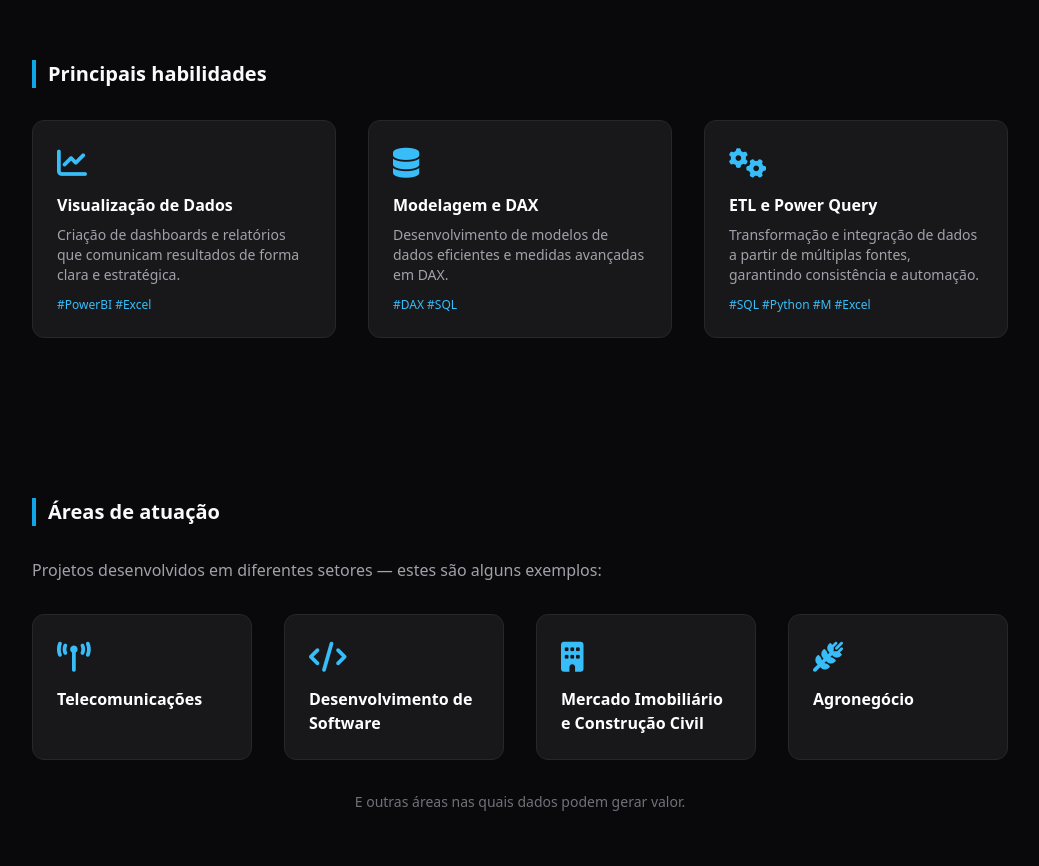
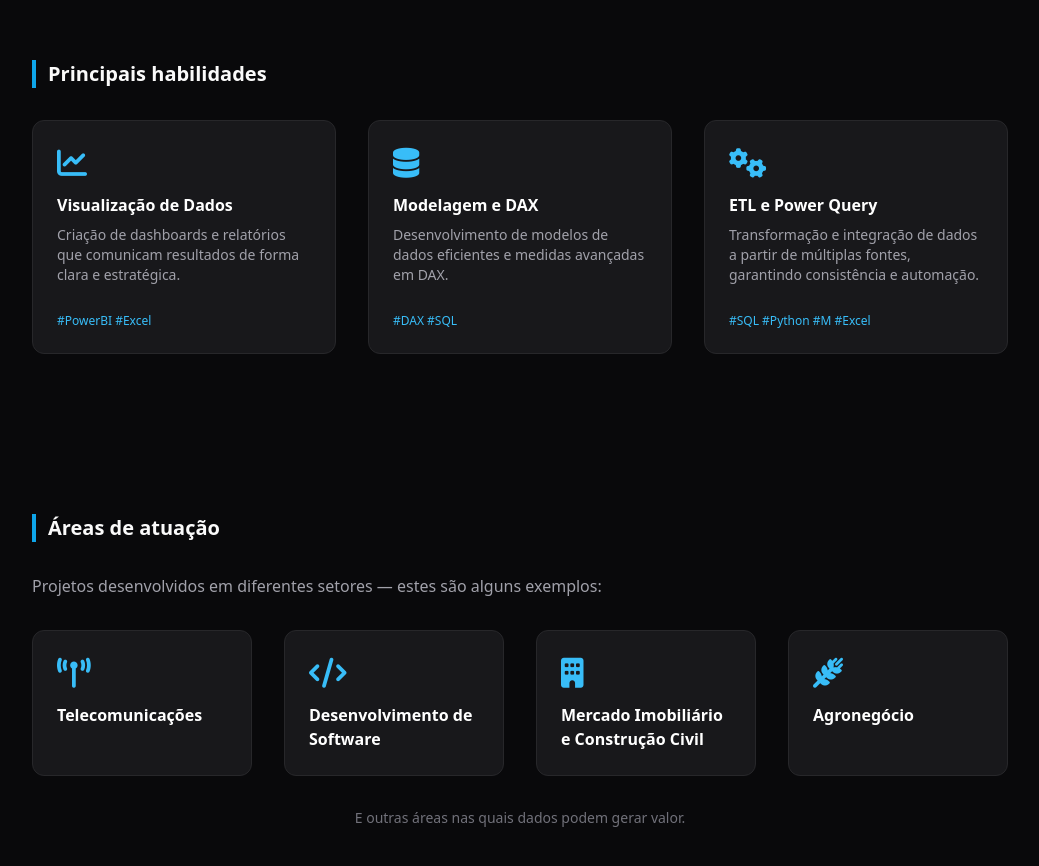
Before and after one commit to egrellert/egrellert.github.io, a plain HTML site: page index.html in a window 1280 px wide. Shown: the part 820-1686 px from the top of the page, without its empty margins (120-1159 px from the left). Drawn offline with nearby package versions, Linux system fonts and the light colour scheme.

Commit message:
Update index.html

```diff
--- a/index.html
+++ b/index.html
@@ -40,27 +40,38 @@
   <div class="max-w-5xl mx-auto px-6">
     <h2 class="text-xl font-semibold mb-8 border-l-4 border-sky-500 pl-3">Principais habilidades</h2>
     <div class="grid sm:grid-cols-2 md:grid-cols-3 gap-8">
-        <div class="bg-zinc-900 border border-zinc-800 rounded-xl p-6 hover:border-sky-500 hover:scale-105 transition-all fade-in">
+
+      <div class="bg-zinc-900 border border-zinc-800 rounded-xl p-6 hover:border-sky-500 hover:scale-105 transition-all fade-in flex flex-col justify-between">
+        <div>
           <i class="fa-solid fa-chart-line text-sky-400 text-3xl mb-3"></i>
           <h4 class="text-white font-semibold mb-2">Visualização de Dados</h4>
           <p class="text-zinc-400 text-sm mb-3">Criação de dashboards e relatórios que comunicam resultados de forma clara e estratégica.</p>
-          <p class="text-sky-400 text-xs">#PowerBI #Excel</p>
         </div>
-        <div class="bg-zinc-900 border border-zinc-800 rounded-xl p-6 hover:border-sky-500 hover:scale-105 transition-all fade-in">
+        <p class="text-sky-400 text-xs mt-4">#PowerBI #Excel</p>
+      </div>
+
+      <div class="bg-zinc-900 border border-zinc-800 rounded-xl p-6 hover:border-sky-500 hover:scale-105 transition-all fade-in flex flex-col justify-between">
+        <div>
           <i class="fa-solid fa-database text-sky-400 text-3xl mb-3"></i>
           <h4 class="text-white font-semibold mb-2">Modelagem e DAX</h4>
           <p class="text-zinc-400 text-sm mb-3">Desenvolvimento de modelos de dados eficientes e medidas avançadas em DAX.</p>
-          <p class="text-sky-400 text-xs">#DAX #SQL</p>
         </div>
-        <div class="bg-zinc-900 border border-zinc-800 rounded-xl p-6 hover:border-sky-500 hover:scale-105 transition-all fade-in">
+        <p class="text-sky-400 text-xs mt-4">#DAX #SQL</p>
+      </div>
+
+      <div class="bg-zinc-900 border border-zinc-800 rounded-xl p-6 hover:border-sky-500 hover:scale-105 transition-all fade-in flex flex-col justify-between">
+        <div>
           <i class="fa-solid fa-gears text-sky-400 text-3xl mb-3"></i>
           <h4 class="text-white font-semibold mb-2">ETL e Power Query</h4>
           <p class="text-zinc-400 text-sm mb-3">Transformação e integração de dados a partir de múltiplas fontes, garantindo consistência e automação.</p>
-          <p class="text-sky-400 text-xs">#SQL #Python #M #Excel</p>
         </div>
+        <p class="text-sky-400 text-xs mt-4">#SQL #Python #M #Excel</p>
+      </div>
+
     </div>
   </div>
 </section>
+
 
   <!-- Áreas de Atuação -->
   <section id="atuacao" class="bg-zinc-950 py-20">
```
Lines whose indentation alone changed are shown as unchanged.
